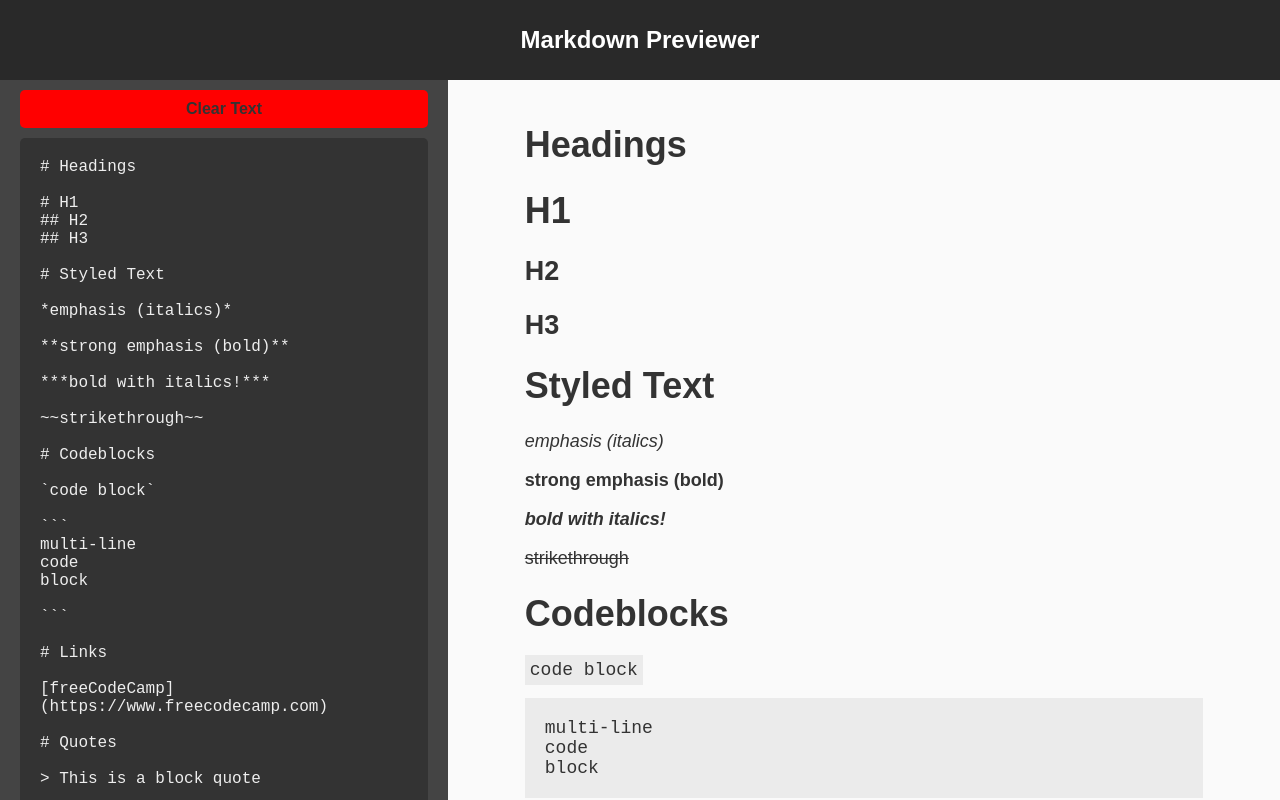
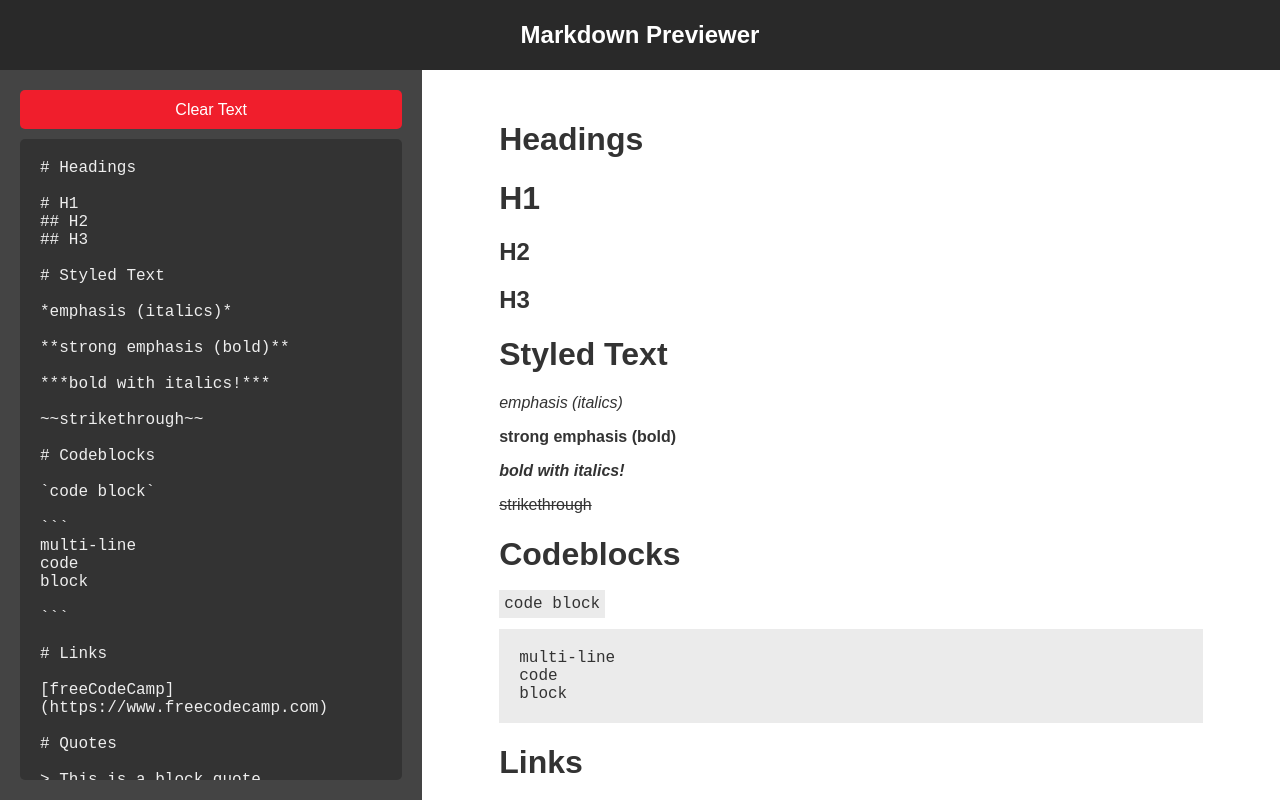
Before and after one commit to nrutledge/fcc-markdown-previewer, a React (Create React App) app: page / in a window 1280 px wide. Shown: the top 800 px of the page. Built offline with nearby package versions, Linux system fonts and the light colour scheme.

Commit message:
Minor adjustments/cleanup

```diff
--- a/package.json
+++ b/package.json
@@ -13,5 +13,8 @@
     "build": "react-scripts build",
     "test": "react-scripts test --env=jsdom",
     "eject": "react-scripts eject"
+  },
+  "devDependencies": {
+    "gh-pages": "^1.2.0"
   }
 }
--- a/public/index.html
+++ b/public/index.html
@@ -19,7 +19,7 @@
       work correctly both with client-side routing and a non-root public URL.
       Learn how to configure a non-root public URL by running `npm run build`.
     -->
-    <title>React App</title>
+    <title>Markdown Previewer</title>
   </head>
   <body>
     <noscript>
--- a/src/components/App/App.css
+++ b/src/components/App/App.css
@@ -1,13 +1,12 @@
 .App {
   text-align: center;
-  background-color: rgb(250, 250, 250);
 }
 
 .App-header {
   background-color: #292929;
   color: white;
   width: 100vw;
-  height: 80px;
+  height: 70px;
   position: fixed;
   top: 0;
   left: 0;
@@ -28,16 +27,17 @@
   top: 70px;
 }
 
-.editor, .preview {
-  min-height: calc(100vh - 80px);
-}
-
 .editor-outer {
-  width: 35%;
+  width: 33%;
+  height: calc(100vh - 70px);
+  position: fixed;
 }
 
 .preview {
-  width: 65%;
+  width: 67%;
+  min-height: calc(100vh - 70px);
+  position: relative;
+  left: 33%;
 }
 
 /* Small screens */
@@ -49,18 +49,14 @@
   }
 
   .editor-outer {
-    min-height: initial;
     width: 100%;
     height: 30vh;
-    position: fixed;
   }
 
   .preview {
+    position: initial;
+    left: initial;
     margin-top: 30vh;
     width: 100%;
   }
-
-  button {
-    width: 25vw;
-  }
 }
--- a/src/components/Editor/Editor.css
+++ b/src/components/Editor/Editor.css
@@ -1,13 +1,21 @@
 button {
-    padding: 10px;
-    margin-bottom: 10px;
+    height: 40px;
+    padding: auto;
+    margin: 0 0 10px 0;
     font-size: 16px;
-    font-weight: bold;
-    color: #333;
-    background-color: red;
+    color: #FFF;
+    background-color: rgb(240, 30, 44);
     border: none;
     border-radius: 5px;
     outline: none;
+}
+
+button:hover {
+    border: 1px solid rgb(250, 117, 126);
+}
+
+button:active {
+    background-color: rgb(246, 58, 71);
 }
 
 .editor-outer {
@@ -23,7 +31,7 @@ button {
     border-radius: 5px;
     text-align: left;
     word-wrap: break-word;
-    height: calc(100% - 53px);
+    height: calc(100% - 80px);
     padding: 20px;
     resize: none;
     outline: none;
--- a/src/components/Preview/Preview.css
+++ b/src/components/Preview/Preview.css
@@ -2,7 +2,7 @@
     box-sizing: border-box;
     text-align: left;
     padding: 30px 6%;
-    font-size: 18px;
+    font-size: 16px;
     color: #333;
 }
 
@@ -25,3 +25,12 @@ blockquote {
     margin: 0;
     padding: 5px 20px;
 }
+
+a {
+    color: #0366d6;
+    text-decoration: none;
+}
+
+a:hover {
+    text-decoration: underline;
+}
--- a/src/components/Preview/Preview.js
+++ b/src/components/Preview/Preview.js
@@ -4,10 +4,12 @@ import './Preview.css';
 
 const renderer = new marked.Renderer();
 
+// Open links in new tab
 renderer.link = function(href, title, text) {
     return `<a href="${href}" target="_blank">${text}</a>`;
 }
 
+// Convert new line characters to <br> for paragraph text
 renderer.paragraph = function(text) {
     const newText = text.replace(/\n/g,'\n<br>\n');
     return `<p>${newText}</p>\n`;
```
Also changed, not shown: src/components/App/App_ORIG.js (deleted, +0 -35 lines), src/index.css (line endings or trailing spaces), 1 other file (tests, documents, lock files or other folders).
